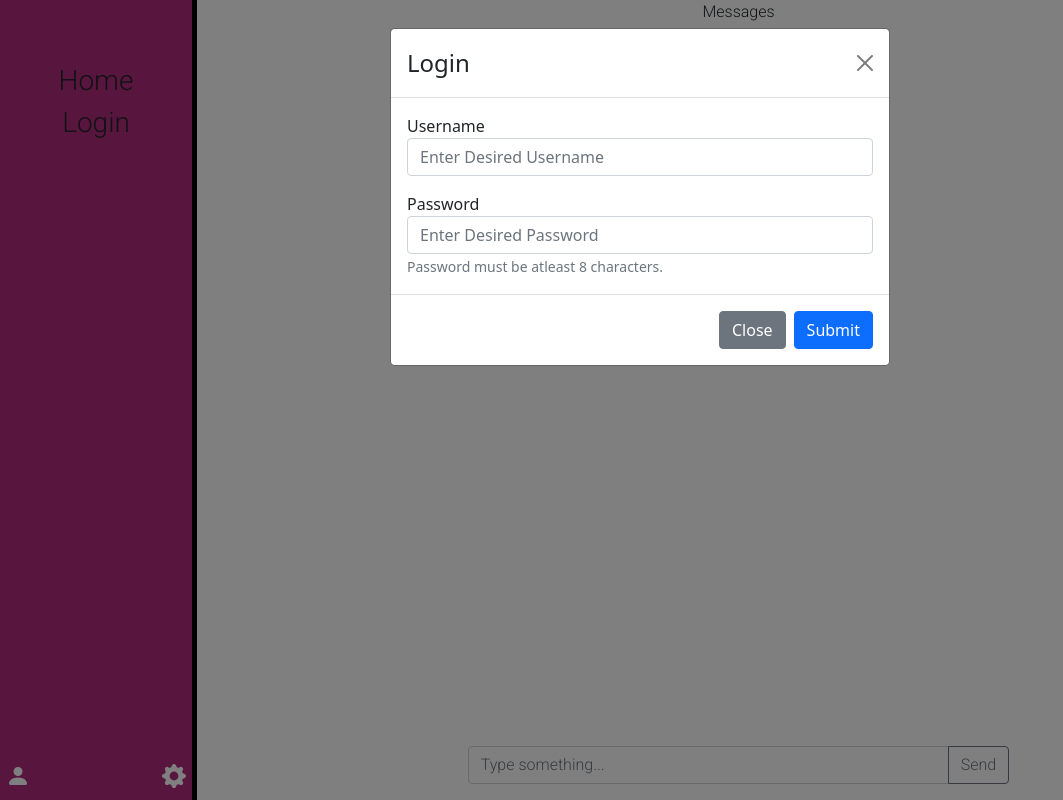
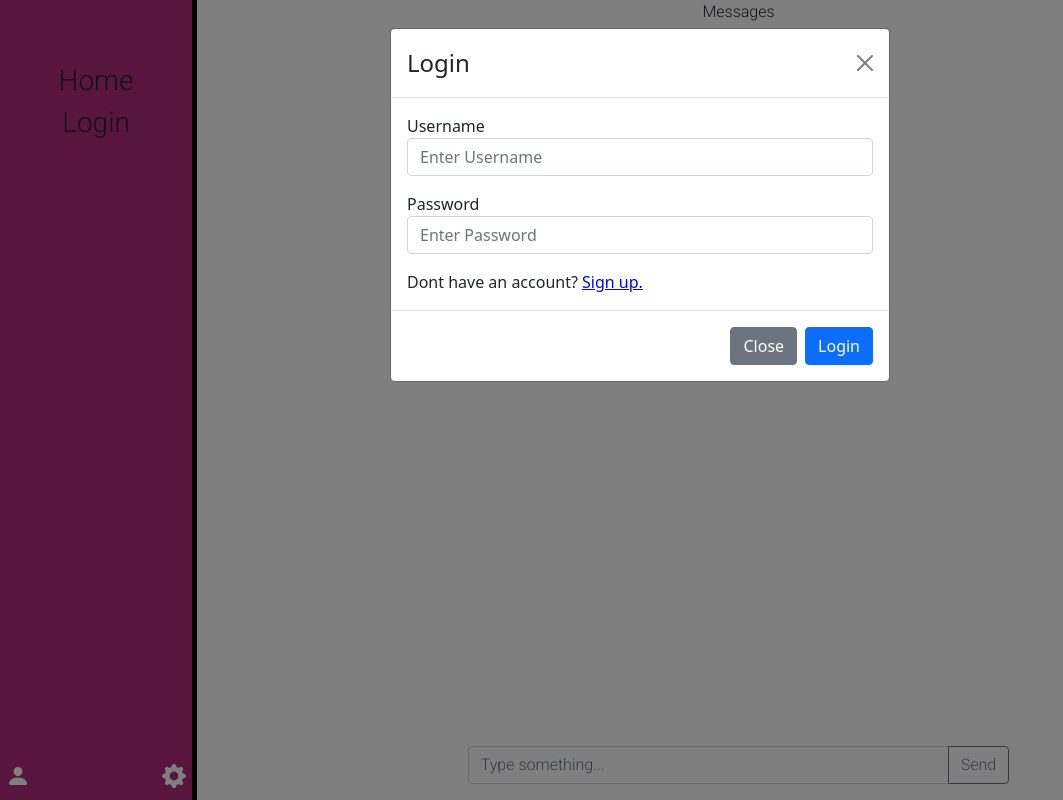
Before and after one commit to Zoofru/slack_Clone, a React (Create React App) app in the folder slack_clone/: page / in a window 1280 px wide. Both pictures are taken after a click on the element 18 px from the left and 781 px from the top of the page. Shown: the whole page, without its empty margins (0-1063 px from the left). Built offline with nearby package versions, Linux system fonts and the light colour scheme; no server answers.

Commit message:
login/create acc modal updated

```diff
--- a/slack_clone/package.json
+++ b/slack_clone/package.json
@@ -12,6 +12,7 @@
     "react-bootstrap": "^2.2.2",
     "react-dom": "^18.0.0",
     "react-scripts": "5.0.0",
+    "socket.io-client": "^4.4.1",
     "web-vitals": "^2.1.0"
   },
   "scripts": {
--- a/slack_clone/src/App.css
+++ b/slack_clone/src/App.css
@@ -50,6 +50,15 @@
   height: 90%;
 }
 
+.link {
+  text-decoration: underline;
+  color: blue;
+}
+
+.link:hover {
+  cursor: pointer;
+}
+
 .navBar-account {
   height: 10%;
   display: flex;
--- a/slack_clone/src/components/navbar.js
+++ b/slack_clone/src/components/navbar.js
@@ -1,11 +1,15 @@
 import { useState } from "react"
 import NavItem from "./navitem"
 import { Modal, Button } from 'react-bootstrap'
+import axios from 'axios'
 
 const NavBar = () => {
     const navItems = ['Home', 'Login']
     const [loggedIn, setLoggedIn] = useState(false)
     const [modalOpen, setOpenModal] = useState(false)
+    const [showCreateAccount, SetShowCreateAccount] = useState(false)
+    const [username, setUsername] = useState("")
+    const [password, setPassword] = useState("")
 
     const Styles = {
         icons: {
@@ -16,11 +20,35 @@ const NavBar = () => {
         },
         passwordInputSpacing: {
             marginTop: '2vh'
+        },
+        marginTop: {
+            marginTop: '2vh',
+            marginBottom: '0'
         }
     }
 
     const openLoginModal = () => setOpenModal(true)
-    const closeLoginModal = () => setOpenModal(false)
+    const closeModal = () => setOpenModal(false)
+    const createAccountSwitch = () => {
+        if(showCreateAccount) {
+            SetShowCreateAccount(false)
+        } else {
+            SetShowCreateAccount(true)
+        }
+    }
+
+    const handleLogin = () => {
+        closeModal()
+        //Login
+        console.log(username)
+    }
+
+    const handleCreateAccount = async () => {
+        console.log(username);
+        closeModal()
+        //Create Account
+        // const res = await axios.post("localhost:3000/user/create")
+    }
 
     return(
         <div className="navBar">
@@ -44,28 +72,39 @@ const NavBar = () => {
                 </div>
             </div>
 
-            <Modal show={modalOpen} onHide={closeLoginModal}>
+            <Modal show={modalOpen} onHide={closeModal}>
                 <Modal.Header closeButton>
-                    <Modal.Title>Login</Modal.Title>
+                    { showCreateAccount ? <Modal.Title>Create Account</Modal.Title> : <Modal.Title>Login</Modal.Title> }
                 </Modal.Header>
                 <Modal.Body>
-                <div class="form-group">
+                <div className="form-group">
                     <label for="username">Username</label>
-                    <input type="text" class="form-control" id="username" aria-describedby="usernameInput" placeholder="Enter Desired Username"></input>
+                    <input type="text" className="form-control" id="username" aria-describedby="usernameInput" placeholder="Enter Username" onChange={e => setUsername(e.target.value)}></input>
                 </div>
-                <div class="form-group" style={Styles.passwordInputSpacing}>
+                <div className="form-group" style={Styles.passwordInputSpacing}>
                     <label for="password">Password</label>
-                    <input type="text" class="form-control" id="password" aria-describedby="passwordInput" placeholder="Enter Desired Password"></input>
-                    <small id="passwordInput" class="form-text text-muted">Password must be atleast 8 characters.</small>
+                    <input type="text" className="form-control" id="password" aria-describedby="passwordInput" placeholder="Enter Password" onChange={e => setPassword(e.target.value)}></input>
+
+                    { showCreateAccount ? <small id="passwordInput" className="form-text text-muted">Password must be atleast 8 characters.</small> : null }
+
+                    {showCreateAccount ? <p className="noAccount-Login" style={Styles.marginTop}>Already have an account? <span className="link" onClick={createAccountSwitch}>Login.</span></p> :
+                    <p className="noAccount-Login" style={Styles.marginTop}>Dont have an account? <span className="link" onClick={createAccountSwitch}>Sign up.</span></p> }
                 </div>
                 </Modal.Body>
                 <Modal.Footer>
-                    <Button variant="secondary" onClick={closeLoginModal}>
+                    <Button variant="secondary" onClick={closeModal}>
                         Close
                     </Button>
-                    <Button variant="primary" onClick={closeLoginModal}>
-                        Submit
-                    </Button>
+
+                    {showCreateAccount ?
+                        <Button variant="primary" onClick={handleCreateAccount}>
+                            Create
+                        </Button>
+                    :
+                        <Button variant="primary" onClick={handleLogin}>
+                            Login
+                        </Button>
+                    }
                 </Modal.Footer>
             </Modal>
         </div>
--- a/slack_clone/src/components/sendmessageinput.js
+++ b/slack_clone/src/components/sendmessageinput.js
@@ -1,11 +1,13 @@
 import {Button, InputGroup, Form} from 'react-bootstrap'
 import axios from 'axios'
+import { io } from "socket.io-client"
 
 const SendMessageInput = () => {
-
+    const socket = io.apply('ws://localhost:3000')
+    socket.emit("hello from client", 5, "6", { 7: Uint8Array.from([8]) });
     const handleMessageSubmit = async () => {
         console.log('hi')
-        const res = await axios.get('http://localhost:4000/user/test')
+        const res = await axios.get('http://localhost:3000/user/test')
         console.log(res);
     }
 
```
Also changed, not shown: 1 other file (tests, documents, lock files or other folders).
